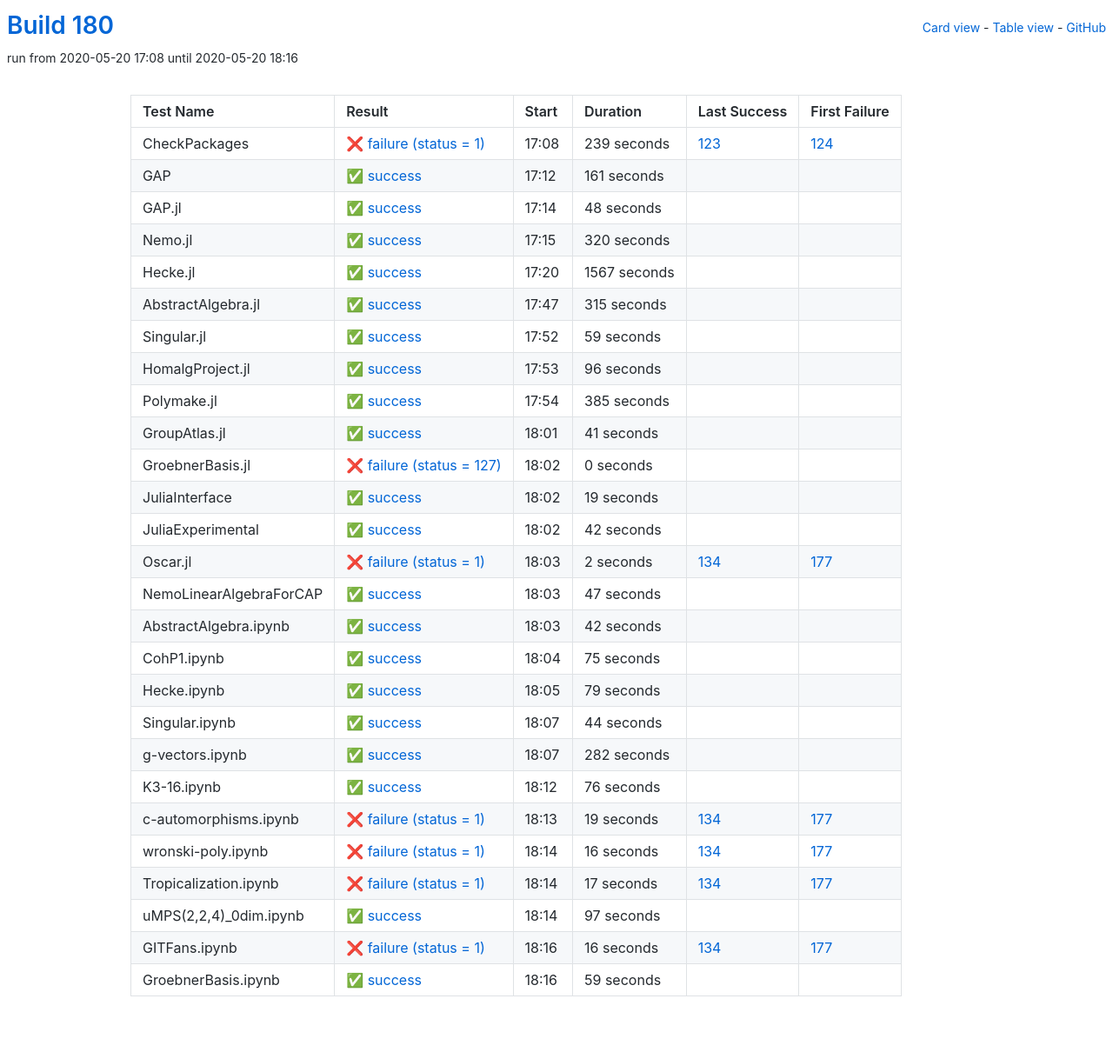
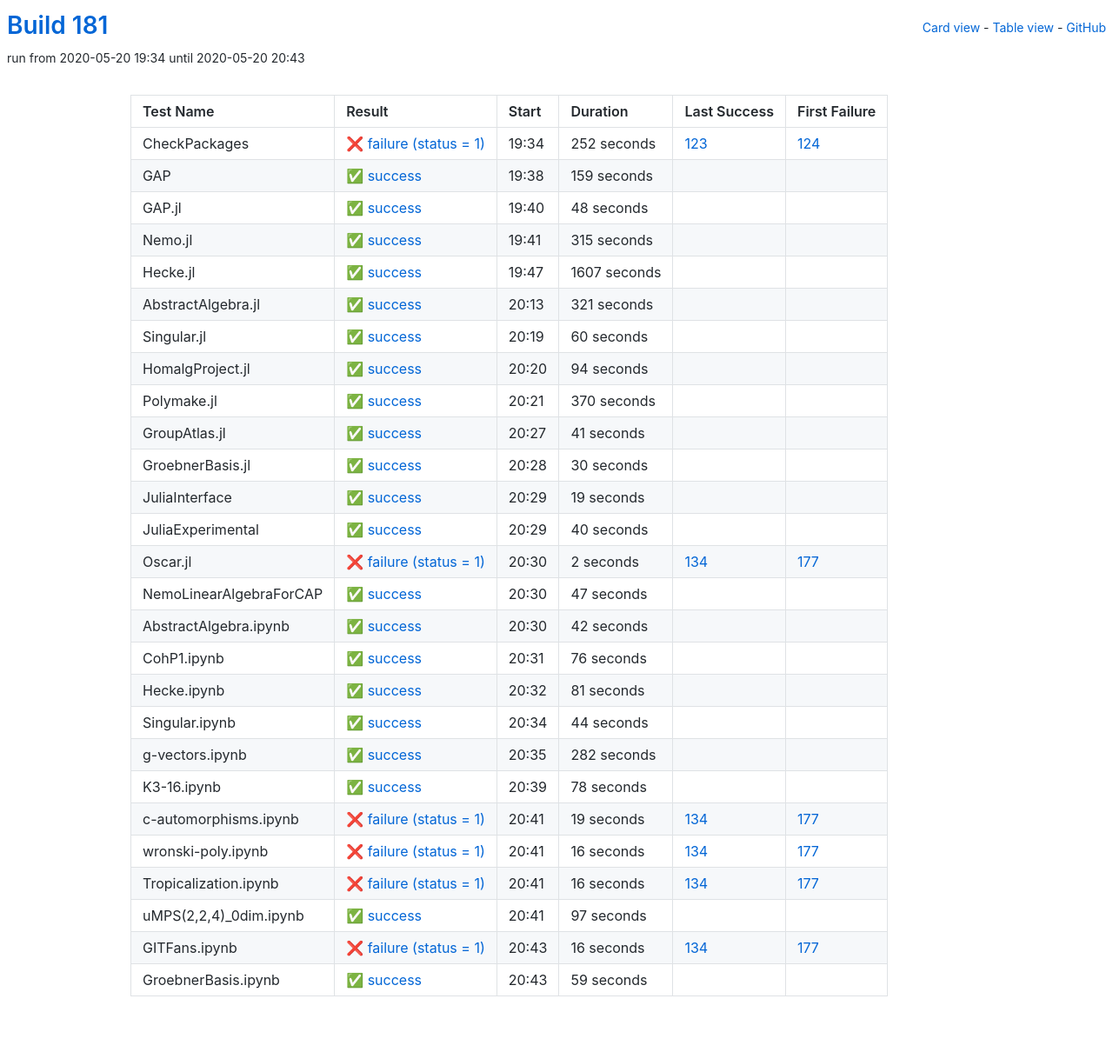
Before and after one commit to oscar-system/oscar-ci-status-stable, a Jekyll site: the page built from table.html, in a window 1280 px wide. Shown: the whole page at 87% size. Built offline with Jekyll 4.4.1, drawn with Linux system fonts in a browser that asks for light colours.

Commit message:
Build 181

```diff
--- a/_data/ci.yml
+++ b/_data/ci.yml
@@ -1,29 +1,29 @@
-build: 180
-build_url: https://oscarci.mathematik.uni-kl.de/job/oscar-stable/180/
+build: 181
+build_url: https://oscarci.mathematik.uni-kl.de/job/oscar-stable/181/
 job: oscar-stable
 tests:
-- duration: 239
+- duration: 252
   exitcode: 1
   first_failure: 124
   first_failure_url: https://oscarci.mathematik.uni-kl.de/job/oscar-stable/124/
   id: checkpackages
   last_success: 123
   last_success_url: https://oscarci.mathematik.uni-kl.de/job/oscar-stable/123/
-  log: https://oscarci.mathematik.uni-kl.de/job/oscar-stable/180/artifact/logs/build-180/CheckPackages.log
+  log: https://oscarci.mathematik.uni-kl.de/job/oscar-stable/181/artifact/logs/build-181/CheckPackages.log
   name: CheckPackages
-  start: 2020-05-20 17:08
+  start: 2020-05-20 19:34
   status: failure
   success: false
-- duration: 161
+- duration: 159
   exitcode: 0
   first_failure: false
   first_failure_url: null
   id: gap
   last_success: false
   last_success_url: null
-  log: https://oscarci.mathematik.uni-kl.de/job/oscar-stable/180/artifact/logs/build-180/GAP.log
+  log: https://oscarci.mathematik.uni-kl.de/job/oscar-stable/181/artifact/logs/build-181/GAP.log
   name: GAP
-  start: 2020-05-20 17:12
+  start: 2020-05-20 19:38
   status: success
   success: true
 - duration: 48
@@ -33,81 +33,81 @@ tests:
   id: gap-jl
   last_success: false
   last_success_url: null
-  log: https://oscarci.mathematik.uni-kl.de/job/oscar-stable/180/artifact/logs/build-180/GAP.jl.log
+  log: https://oscarci.mathematik.uni-kl.de/job/oscar-stable/181/artifact/logs/build-181/GAP.jl.log
   name: GAP.jl
-  start: 2020-05-20 17:14
+  start: 2020-05-20 19:40
   status: success
   success: true
-- duration: 320
+- duration: 315
   exitcode: 0
   first_failure: false
   first_failure_url: null
   id: nemo-jl
   last_success: false
   last_success_url: null
-  log: https://oscarci.mathematik.uni-kl.de/job/oscar-stable/180/artifact/logs/build-180/Nemo.jl.log
+  log: https://oscarci.mathematik.uni-kl.de/job/oscar-stable/181/artifact/logs/build-181/Nemo.jl.log
   name: Nemo.jl
-  start: 2020-05-20 17:15
+  start: 2020-05-20 19:41
   status: success
   success: true
-- duration: 1567
+- duration: 1607
   exitcode: 0
   first_failure: false
   first_failure_url: null
   id: hecke-jl
   last_success: false
   last_success_url: null
-  log: https://oscarci.mathematik.uni-kl.de/job/oscar-stable/180/artifact/logs/build-180/Hecke.jl.log
+  log: https://oscarci.mathematik.uni-kl.de/job/oscar-stable/181/artifact/logs/build-181/Hecke.jl.log
   name: Hecke.jl
-  start: 2020-05-20 17:20
+  start: 2020-05-20 19:47
   status: success
   success: true
-- duration: 315
+- duration: 321
   exitcode: 0
   first_failure: false
   first_failure_url: null
   id: abstractalgebra-jl
   last_success: false
   last_success_url: null
-  log: https://oscarci.mathematik.uni-kl.de/job/oscar-stable/180/artifact/logs/build-180/AbstractAlgebra.jl.log
+  log: https://oscarci.mathematik.uni-kl.de/job/oscar-stable/181/artifact/logs/build-181/AbstractAlgebra.jl.log
   name: AbstractAlgebra.jl
-  start: 2020-05-20 17:47
+  start: 2020-05-20 20:13
   status: success
   success: true
-- duration: 59
+- duration: 60
   exitcode: 0
   first_failure: false
   first_failure_url: null
   id: singular-jl
   last_success: false
   last_success_url: null
-  log: https://oscarci.mathematik.uni-kl.de/job/oscar-stable/180/artifact/logs/build-180/Singular.jl.log
+  log: https://oscarci.mathematik.uni-kl.de/job/oscar-stable/181/artifact/logs/build-181/Singular.jl.log
   name: Singular.jl
-  start: 2020-05-20 17:52
+  start: 2020-05-20 20:19
   status: success
   success: true
-- duration: 96
+- duration: 94
   exitcode: 0
   first_failure: false
   first_failure_url: null
   id: homalgproject-jl
   last_success: false
   last_success_url: null
-  log: https://oscarci.mathematik.uni-kl.de/job/oscar-stable/180/artifact/logs/build-180/HomalgProject.jl.log
+  log: https://oscarci.mathematik.uni-kl.de/job/oscar-stable/181/artifact/logs/build-181/HomalgProject.jl.log
   name: HomalgProject.jl
-  start: 2020-05-20 17:53
+  start: 2020-05-20 20:20
   status: success
   success: true
-- duration: 385
+- duration: 370
   exitcode: 0
   first_failure: false
   first_failure_url: null
   id: polymake-jl
   last_success: false
   last_success_url: null
-  log: https://oscarci.mathematik.uni-kl.de/job/oscar-stable/180/artifact/logs/build-180/Polymake.jl.log
+  log: https://oscarci.mathematik.uni-kl.de/job/oscar-stable/181/artifact/logs/build-181/Polymake.jl.log
   name: Polymake.jl
-  start: 2020-05-20 17:54
+  start: 2020-05-20 20:21
   status: success
   success: true
 - duration: 41
@@ -117,23 +117,23 @@ tests:
   id: groupatlas-jl
   last_success: false
   last_success_url: null
-  log: https://oscarci.mathematik.uni-kl.de/job/oscar-stable/180/artifact/logs/build-180/GroupAtlas.jl.log
+  log: https://oscarci.mathematik.uni-kl.de/job/oscar-stable/181/artifact/logs/build-181/GroupAtlas.jl.log
   name: GroupAtlas.jl
-  start: 2020-05-20 18:01
+  start: 2020-05-20 20:27
   status: success
   success: true
-- duration: 0
-  exitcode: 127
+- duration: 30
+  exitcode: 0
   first_failure: false
   first_failure_url: null
   id: groebnerbasis-jl
   last_success: false
   last_success_url: null
-  log: https://oscarci.mathematik.uni-kl.de/job/oscar-stable/180/artifact/logs/build-180/GroebnerBasis.jl.log
+  log: https://oscarci.mathematik.uni-kl.de/job/oscar-stable/181/artifact/logs/build-181/GroebnerBasis.jl.log
   name: GroebnerBasis.jl
-  start: 2020-05-20 18:02
-  status: failure
-  success: false
+  start: 2020-05-20 20:28
+  status: success
+  success: true
 - duration: 19
   exitcode: 0
   first_failure: false
@@ -141,21 +141,21 @@ tests:
   id: juliainterface
   last_success: false
   last_success_url: null
-  log: https://oscarci.mathematik.uni-kl.de/job/oscar-stable/180/artifact/logs/build-180/JuliaInterface.log
+  log: https://oscarci.mathematik.uni-kl.de/job/oscar-stable/181/artifact/logs/build-181/JuliaInterface.log
   name: JuliaInterface
-  start: 2020-05-20 18:02
+  start: 2020-05-20 20:29
   status: success
   success: true
-- duration: 42
+- duration: 40
   exitcode: 0
   first_failure: false
   first_failure_url: null
   id: juliaexperimental
   last_success: false
   last_success_url: null
-  log: https://oscarci.mathematik.uni-kl.de/job/oscar-stable/180/artifact/logs/build-180/JuliaExperimental.log
+  log: https://oscarci.mathematik.uni-kl.de/job/oscar-stable/181/artifact/logs/build-181/JuliaExperimental.log
   name: JuliaExperimental
-  start: 2020-05-20 18:02
+  start: 2020-05-20 20:29
   status: success
   success: true
 - duration: 2
@@ -165,9 +165,9 @@ tests:
   id: oscar-jl
   last_success: 134
   last_success_url: https://oscarci.mathematik.uni-kl.de/job/oscar-stable/134/
-  log: https://oscarci.mathematik.uni-kl.de/job/oscar-stable/180/artifact/logs/build-180/Oscar.jl.log
+  log: https://oscarci.mathematik.uni-kl.de/job/oscar-stable/181/artifact/logs/build-181/Oscar.jl.log
   name: Oscar.jl
-  start: 2020-05-20 18:03
+  start: 2020-05-20 20:30
   status: failure
   success: false
 - duration: 47
@@ -177,9 +177,9 @@ tests:
   id: nemolinearalgebraforcap
   last_success: false
   last_success_url: null
-  log: https://oscarci.mathematik.uni-kl.de/job/oscar-stable/180/artifact/logs/build-180/NemoLinearAlgebraForCAP.log
+  log: https://oscarci.mathematik.uni-kl.de/job/oscar-stable/181/artifact/logs/build-181/NemoLinearAlgebraForCAP.log
   name: NemoLinearAlgebraForCAP
-  start: 2020-05-20 18:03
+  start: 2020-05-20 20:30
   status: success
   success: true
 - duration: 42
@@ -189,33 +189,33 @@ tests:
   id: abstractalgebra-ipynb
   last_success: false
   last_success_url: null
-  log: https://oscarci.mathematik.uni-kl.de/job/oscar-stable/180/artifact/logs/build-180/AbstractAlgebra.ipynb.log
+  log: https://oscarci.mathematik.uni-kl.de/job/oscar-stable/181/artifact/logs/build-181/AbstractAlgebra.ipynb.log
   name: AbstractAlgebra.ipynb
-  start: 2020-05-20 18:03
+  start: 2020-05-20 20:30
   status: success
   success: true
-- duration: 75
+- duration: 76
   exitcode: 0
   first_failure: false
   first_failure_url: null
   id: cohp1-ipynb
   last_success: false
   last_success_url: null
-  log: https://oscarci.mathematik.uni-kl.de/job/oscar-stable/180/artifact/logs/build-180/CohP1.ipynb.log
+  log: https://oscarci.mathematik.uni-kl.de/job/oscar-stable/181/artifact/logs/build-181/CohP1.ipynb.log
   name: CohP1.ipynb
-  start: 2020-05-20 18:04
+  start: 2020-05-20 20:31
   status: success
   success: true
-- duration: 79
+- duration: 81
   exitcode: 0
   first_failure: false
   first_failure_url: null
   id: hecke-ipynb
   last_success: false
   last_success_url: null
-  log: https://oscarci.mathematik.uni-kl.de/job/oscar-stable/180/artifact/logs/build-180/Hecke.ipynb.log
+  log: https://oscarci.mathematik.uni-kl.de/job/oscar-stable/181/artifact/logs/build-181/Hecke.ipynb.log
   name: Hecke.ipynb
-  start: 2020-05-20 18:05
+  start: 2020-05-20 20:32
   status: success
   success: true
 - duration: 44
@@ -225,9 +225,9 @@ tests:
   id: singular-ipynb
   last_success: false
   last_success_url: null
-  log: https://oscarci.mathematik.uni-kl.de/job/oscar-stable/180/artifact/logs/build-180/Singular.ipynb.log
+  log: https://oscarci.mathematik.uni-kl.de/job/oscar-stable/181/artifact/logs/build-181/Singular.ipynb.log
   name: Singular.ipynb
-  start: 2020-05-20 18:07
+  start: 2020-05-20 20:34
   status: success
   success: true
 - duration: 282
@@ -237,21 +237,21 @@ tests:
   id: g-vectors-ipynb
   last_success: false
   last_success_url: null
-  log: https://oscarci.mathematik.uni-kl.de/job/oscar-stable/180/artifact/logs/build-180/g-vectors.ipynb.log
+  log: https://oscarci.mathematik.uni-kl.de/job/oscar-stable/181/artifact/logs/build-181/g-vectors.ipynb.log
   name: g-vectors.ipynb
-  start: 2020-05-20 18:07
+  start: 2020-05-20 20:35
   status: success
   success: true
-- duration: 76
+- duration: 78
   exitcode: 0
   first_failure: false
   first_failure_url: null
   id: k3-16-ipynb
   last_success: false
   last_success_url: null
-  log: https://oscarci.mathematik.uni-kl.de/job/oscar-stable/180/artifact/logs/build-180/K3-16.ipynb.log
+  log: https://oscarci.mathematik.uni-kl.de/job/oscar-stable/181/artifact/logs/build-181/K3-16.ipynb.log
   name: K3-16.ipynb
-  start: 2020-05-20 18:12
+  start: 2020-05-20 20:39
   status: success
   success: true
 - duration: 19
@@ -261,9 +261,9 @@ tests:
   id: c-automorphisms-ipynb
   last_success: 134
   last_success_url: https://oscarci.mathematik.uni-kl.de/job/oscar-stable/134/
-  log: https://oscarci.mathematik.uni-kl.de/job/oscar-stable/180/artifact/logs/build-180/c-automorphisms.ipynb.log
+  log: https://oscarci.mathematik.uni-kl.de/job/oscar-stable/181/artifact/logs/build-181/c-automorphisms.ipynb.log
   name: c-automorphisms.ipynb
-  start: 2020-05-20 18:13
+  start: 2020-05-20 20:41
   status: failure
   success: false
 - duration: 16
@@ -273,21 +273,21 @@ tests:
   id: wronski-poly-ipynb
   last_success: 134
   last_success_url: https://oscarci.mathematik.uni-kl.de/job/oscar-stable/134/
-  log: https://oscarci.mathematik.uni-kl.de/job/oscar-stable/180/artifact/logs/build-180/wronski-poly.ipynb.log
+  log: https://oscarci.mathematik.uni-kl.de/job/oscar-stable/181/artifact/logs/build-181/wronski-poly.ipynb.log
   name: wronski-poly.ipynb
-  start: 2020-05-20 18:14
+  start: 2020-05-20 20:41
   status: failure
   success: false
-- duration: 17
+- duration: 16
   exitcode: 1
   first_failure: 177
   first_failure_url: https://oscarci.mathematik.uni-kl.de/job/oscar-stable/177/
   id: tropicalization-ipynb
   last_success: 134
   last_success_url: https://oscarci.mathematik.uni-kl.de/job/oscar-stable/134/
-  log: https://oscarci.mathematik.uni-kl.de/job/oscar-stable/180/artifact/logs/build-180/Tropicalization.ipynb.log
+  log: https://oscarci.mathematik.uni-kl.de/job/oscar-stable/181/artifact/logs/build-181/Tropicalization.ipynb.log
   name: Tropicalization.ipynb
-  start: 2020-05-20 18:14
+  start: 2020-05-20 20:41
   status: failure
   success: false
 - duration: 97
@@ -297,9 +297,9 @@ tests:
   id: umps-2-2-4-0dim-ipynb
   last_success: false
   last_success_url: null
-  log: https://oscarci.mathematik.uni-kl.de/job/oscar-stable/180/artifact/logs/build-180/uMPS-2-2-4-_0dim.ipynb.log
+  log: https://oscarci.mathematik.uni-kl.de/job/oscar-stable/181/artifact/logs/build-181/uMPS-2-2-4-_0dim.ipynb.log
   name: uMPS(2,2,4)_0dim.ipynb
-  start: 2020-05-20 18:14
+  start: 2020-05-20 20:41
   status: success
   success: true
 - duration: 16
@@ -309,9 +309,9 @@ tests:
   id: gitfans-ipynb
   last_success: 134
   last_success_url: https://oscarci.mathematik.uni-kl.de/job/oscar-stable/134/
-  log: https://oscarci.mathematik.uni-kl.de/job/oscar-stable/180/artifact/logs/build-180/GITFans.ipynb.log
+  log: https://oscarci.mathematik.uni-kl.de/job/oscar-stable/181/artifact/logs/build-181/GITFans.ipynb.log
   name: GITFans.ipynb
-  start: 2020-05-20 18:16
+  start: 2020-05-20 20:43
   status: failure
   success: false
 - duration: 59
@@ -321,8 +321,8 @@ tests:
   id: groebnerbasis-ipynb
   last_success: false
   last_success_url: null
-  log: https://oscarci.mathematik.uni-kl.de/job/oscar-stable/180/artifact/logs/build-180/GroebnerBasis.ipynb.log
+  log: https://oscarci.mathematik.uni-kl.de/job/oscar-stable/181/artifact/logs/build-181/GroebnerBasis.ipynb.log
   name: GroebnerBasis.ipynb
-  start: 2020-05-20 18:16
+  start: 2020-05-20 20:43
   status: success
   success: true
```
Also changed, not shown: README.md.
